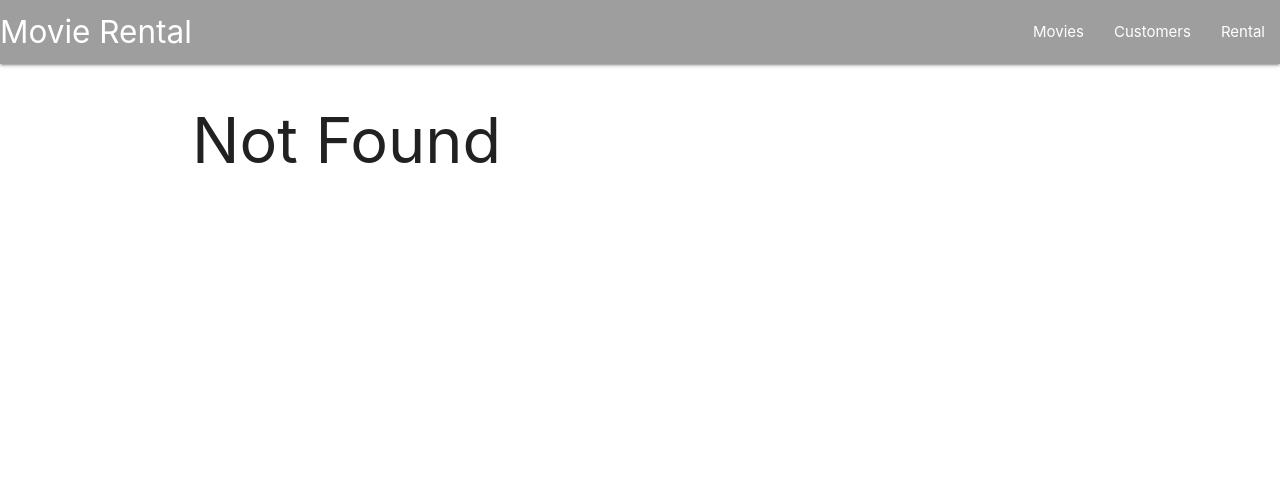
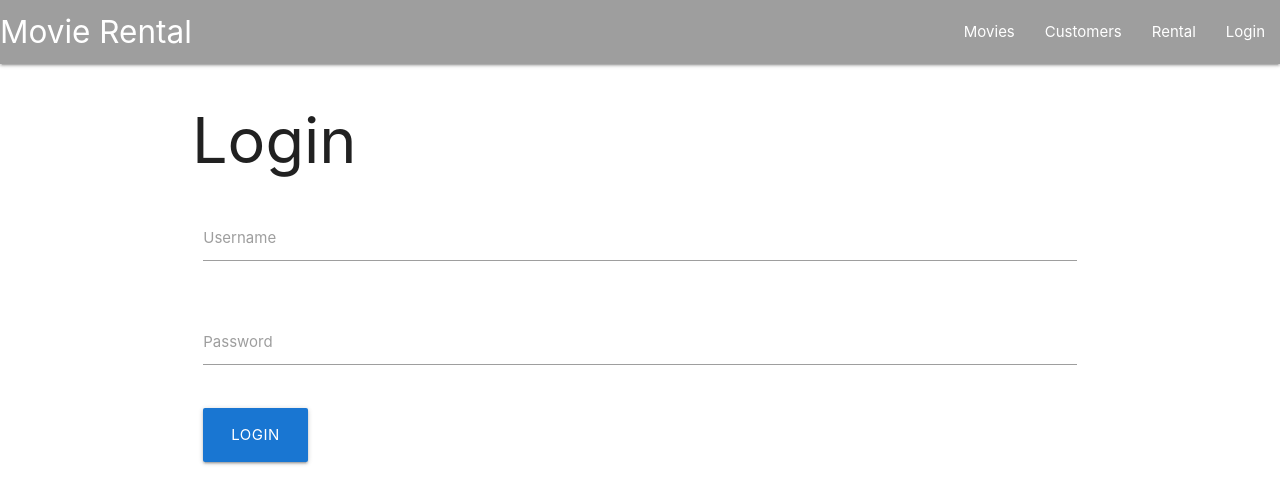
Before and after one commit to benk1/MovieRentalApp, a React (Create React App) app: page /login in a window 1280 px wide. Before the commit this address led to /not-found. Shown: the top 504 px of the page. Built offline with nearby package versions, Linux system fonts and the light colour scheme.

Commit message:
add form and validation

```diff
--- a/src/App.js
+++ b/src/App.js
@@ -1,13 +1,14 @@
 import React, { Component } from 'react';
 import { Route, Redirect, Switch } from 'react-router-dom';
 
-import './App.css';
 import Movies from './components/Movies';
 import NavBar from './components/NavBar';
 import NotFound from './components/NotFound';
 import Customers from './components/Customers';
 import Rentals from './components/Rentals';
 import MovieForm from './components/MovieForm';
+import LoginForm from './components/LoginForm';
+import './App.css';
 
 class App extends Component {
   render() {
@@ -16,6 +17,7 @@ class App extends Component {
         <NavBar />
         <div className=' container '>
           <Switch>
+            <Route path='/login' component={LoginForm} />
             <Route path='/movies/:id' component={MovieForm} />
             <Route path='/movies' component={Movies} />
             <Route path='/customers' component={Customers} />
--- /dev/null
+++ b/src/components/LoginForm.jsx
@@ -0,0 +1,83 @@
+import React, { Component } from 'react';
+import Input from './common/Input';
+class LoginForm extends Component {
+  state = {
+    username: '',
+    password: '',
+    errors: {},
+  };
+  validate = () => {
+    const errors = {};
+    const { username, password } = this.state;
+    if (username.trim() === '') errors.username = 'Username is required!';
+    if (password.trim() === '') errors.password = 'Password is required!';
+    return Object.keys(errors).length === 0 ? null : errors;
+  };
+  handleSubmit = (e) => {
+    e.preventDefault();
+
+    const errors = this.validate();
+    console.log(errors);
+    this.setState({
+      errors: errors || {},
+    });
+    if (errors) return;
+    //call the server
+    console.log('Submitted');
+    this.setState({
+      username: '',
+      password: '',
+    });
+  };
+  validateProperty = (input) => {
+    if (input.name === 'username') {
+      if (input.value.trim() === '') return 'Username is required';
+    }
+
+    if (input.name === 'password') {
+      if (input.value.trim() === '') return 'Password is required';
+    }
+  };
+  handleChange = (e) => {
+    const errors = { ...this.state.errors };
+    const errorMessage = this.validateProperty(e.target);
+    if (errorMessage) errors[e.target.name] = errorMessage;
+    else delete errors[e.target.name];
+
+    const { name, value } = e.target;
+    this.setState({
+      [name]: value,
+      errors,
+    });
+  };
+  render() {
+    const { username, password, errors } = this.state;
+    return (
+      <div className='row'>
+        <h1>Login</h1>
+        <form onSubmit={this.handleSubmit} className='col s12'>
+          <Input
+            name='username'
+            value={username}
+            label='Username'
+            onChange={this.handleChange}
+            error={errors.username}
+          />
+
+          <Input
+            name='password'
+            value={password}
+            label='Password'
+            onChange={this.handleChange}
+            error={errors.password}
+          />
+          <button className='waves-effect waves-light btn-large blue darken-2 '>
+            Login
+          </button>
+        </form>
+      </div>
+    );
+  }
+}
+
+export default LoginForm;
--- a/src/components/NavBar.jsx
+++ b/src/components/NavBar.jsx
@@ -17,6 +17,9 @@ const NavBar = () => {
           <li>
             <NavLink to='/rentals'>Rental</NavLink>
           </li>
+          <li>
+            <NavLink to='/login'>Login</NavLink>
+          </li>
         </ul>
       </div>
     </nav>
--- /dev/null
+++ b/src/components/common/Input.jsx
@@ -0,0 +1,21 @@
+import React from 'react';
+const Input = ({ value, name, label, error, onChange }) => {
+  return (
+    <div className='row'>
+      <div className='input-field col s12'>
+        <input
+          value={value}
+          name={name}
+          onChange={onChange}
+          id={name}
+          type='text'
+          className='validate'
+        />
+        <label htmlFor={name}>{label}</label>
+        {error && <div>{error}</div>}
+      </div>
+    </div>
+  );
+};
+
+export default Input;
--- a/src/components/common/Pagination.jsx
+++ b/src/components/common/Pagination.jsx
@@ -27,9 +27,7 @@ const Pagination = ({ itemsCount, pageSize, onPageChange, currentPage }) => {
       ))}
       <li className='waves-effect'>
         <Link to='/'>
-          <i onClick={() => onPageChange()} className='material-icons'>
-            chevron_right
-          </i>
+          <i className='material-icons'>chevron_right</i>
         </Link>
       </li>
     </ul>
```
